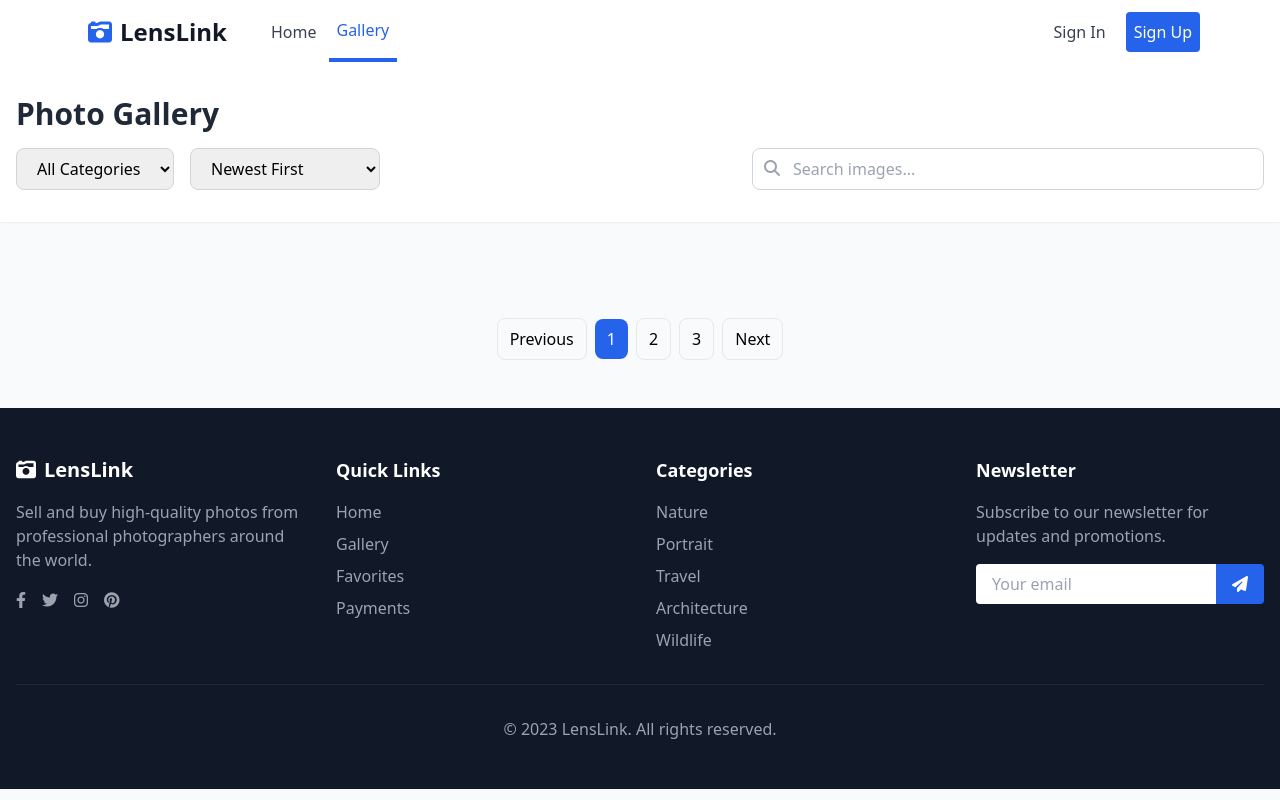
After one commit to Ravindu-lasal/LensLink, a PHP site: page /gallery.php in a window 1280 px wide. The commit adds this page. Run offline with PHP 8.4, Linux system fonts and the light colour scheme; data that the repository does not hold is empty; some libraries are stand-ins or nearby versions.

Commit message:
Implement gallery page with image fetching, display, and filtering options; update index page SQL query for improved image retrieval

```diff
--- /dev/null
+++ b/gallery.php
@@ -0,0 +1,120 @@
+<?php
+session_start();
+
+include_once 'config/db_conn.php';
+
+// Fetch all public images
+$sql = "SELECT i.*, u.name as photographer FROM images i
+        LEFT JOIN users u ON i.user_id = u.id
+        WHERE i.is_public = 1
+        ORDER BY i.created_at DESC";
+$result = $conn->query($sql);
+$images = [];
+
+if ($result && $result->num_rows > 0) {
+    while ($row = $result->fetch_assoc()) {
+        $images[] = $row;
+    }
+}
+?>
+<!DOCTYPE html>
+<html lang="en">
+
+<head>
+    <meta charset="UTF-8">
+    <meta name="viewport" content="width=device-width, initial-scale=1.0">
+    <title>LensLink - Gallery</title>
+    <script src="https://cdn.tailwindcss.com"></script>
+    <link rel="stylesheet" href="https://cdnjs.cloudflare.com/ajax/libs/font-awesome/6.4.0/css/all.min.css">
+    <style>
+        .image-card:hover .image-overlay {
+            opacity: 1;
+        }
+    </style>
+</head>
+
+<body class="bg-gray-50">
+    <!-- Navigation -->
+    <?php include 'includes/navigation.php'; ?>
+
+    <!-- Gallery Header -->
+    <div class="bg-white shadow-sm">
+        <div class="max-w-7xl mx-auto py-8 px-4">
+            <h1 class="text-3xl font-bold text-gray-800 mb-4">Photo Gallery</h1>
+            <div class="flex flex-wrap items-center justify-between gap-4">
+                <!-- Filter and Sort Controls -->
+                <div class="flex items-center space-x-4">
+                    <select class="px-4 py-2 border border-gray-300 rounded-lg focus:outline-none focus:ring-2 focus:ring-blue-600">
+                        <option value="">All Categories</option>
+                        <option value="nature">Nature</option>
+                        <option value="portrait">Portrait</option>
+                        <option value="architecture">Architecture</option>
+                        <option value="travel">Travel</option>
+                    </select>
+                    <select class="px-4 py-2 border border-gray-300 rounded-lg focus:outline-none focus:ring-2 focus:ring-blue-600">
+                        <option value="newest">Newest First</option>
+                        <option value="oldest">Oldest First</option>
+                        <option value="price-low">Price: Low to High</option>
+                        <option value="price-high">Price: High to Low</option>
+                    </select>
+                </div>
+                <!-- Search Bar -->
+                <div class="relative flex-1 max-w-lg">
+                    <input type="text" placeholder="Search images..." class="w-full px-4 py-2 border border-gray-300 rounded-lg focus:outline-none focus:ring-2 focus:ring-blue-600 pl-10">
+                    <i class="fas fa-search absolute left-3 top-3 text-gray-400"></i>
+                </div>
+            </div>
+        </div>
+    </div>
+
+    <!-- Gallery Grid -->
+    <div class="max-w-7xl mx-auto py-12 px-4">
+        <div class="grid grid-cols-1 sm:grid-cols-2 md:grid-cols-3 lg:grid-cols-4 gap-6">
+            <?php foreach ($images as $image): ?>
+                <div class="image-card relative group overflow-hidden rounded-lg shadow-lg">
+                    <img src="<?php echo htmlspecialchars($image['image_url']); ?>"
+                        alt="<?php echo htmlspecialchars($image['title']); ?>"
+                        class="w-full h-64 object-cover">
+                    <div class="image-overlay absolute inset-0 bg-black bg-opacity-50 opacity-0 transition-opacity duration-300 flex flex-col justify-end p-4">
+                        <h3 class="text-white text-lg font-semibold mb-1"><?php echo htmlspecialchars($image['title']); ?></h3>
+                        <p class="text-white text-sm mb-1">By: <?php echo htmlspecialchars($image['photographer']); ?></p>
+                        <div class="flex justify-between items-center">
+                            <p class="text-white text-sm"><?php echo substr(htmlspecialchars($image['description']), 0, 50) . '...'; ?></p>
+                            <p class="text-white font-bold">Lkr <?php echo number_format($image['price'], 2); ?></p>
+                        </div>
+                        <a href="image_details.php?id=<?php echo $image['id']; ?>"
+                            class="mt-2 bg-blue-600 hover:bg-blue-700 text-white px-4 py-2 rounded text-sm text-center">
+                            View Details
+                        </a>
+                    </div>
+                </div>
+            <?php endforeach; ?>
+        </div>
+
+        <!-- Pagination -->
+        <div class="mt-12 flex justify-center">
+            <nav class="flex items-center space-x-2">
+                <button class="px-3 py-2 border rounded-lg hover:bg-gray-100">Previous</button>
+                <button class="px-3 py-2 bg-blue-600 text-white rounded-lg">1</button>
+                <button class="px-3 py-2 border rounded-lg hover:bg-gray-100">2</button>
+                <button class="px-3 py-2 border rounded-lg hover:bg-gray-100">3</button>
+                <button class="px-3 py-2 border rounded-lg hover:bg-gray-100">Next</button>
+            </nav>
+        </div>
+    </div>
+
+    <!-- Footer -->
+    <?php include 'includes/footer.php'; ?>
+
+    <script>
+        // Mobile menu functionality
+        const mobileMenuButton = document.querySelector('.mobile-menu-button');
+        const mobileMenu = document.querySelector('.mobile-menu');
+
+        mobileMenuButton.addEventListener('click', () => {
+            mobileMenu.classList.toggle('hidden');
+        });
+    </script>
+</body>
+
+</html>
--- a/index.php
+++ b/index.php
@@ -5,7 +5,11 @@ include_once 'config/db_conn.php';
 
 $allImages = [];
 
-$imageSql = "SELECT * FROM images WHERE is_public = 1 ORDER BY created_at DESC";
+$imageSql = "SELECT i.*, u.name as photographer FROM images i
+            LEFT JOIN users u ON i.user_id = u.id
+            WHERE i.is_public = 1
+            ORDER BY i.created_at DESC
+            LIMIT 3";
 $imageResult = $conn->query($imageSql);
 if ($imageResult && $imageResult->num_rows > 0) {
     while ($row = $imageResult->fetch_assoc()) {
```
